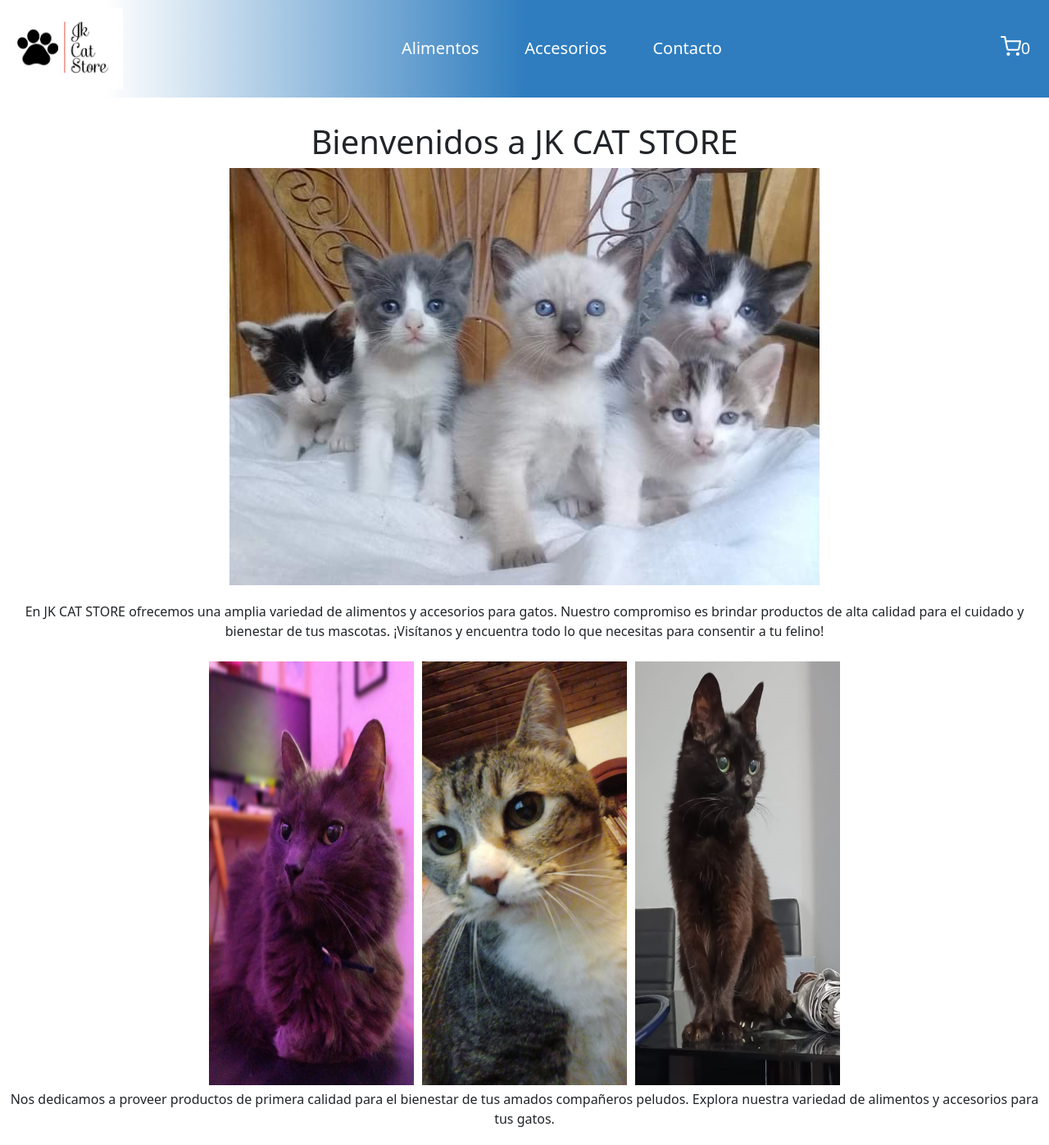
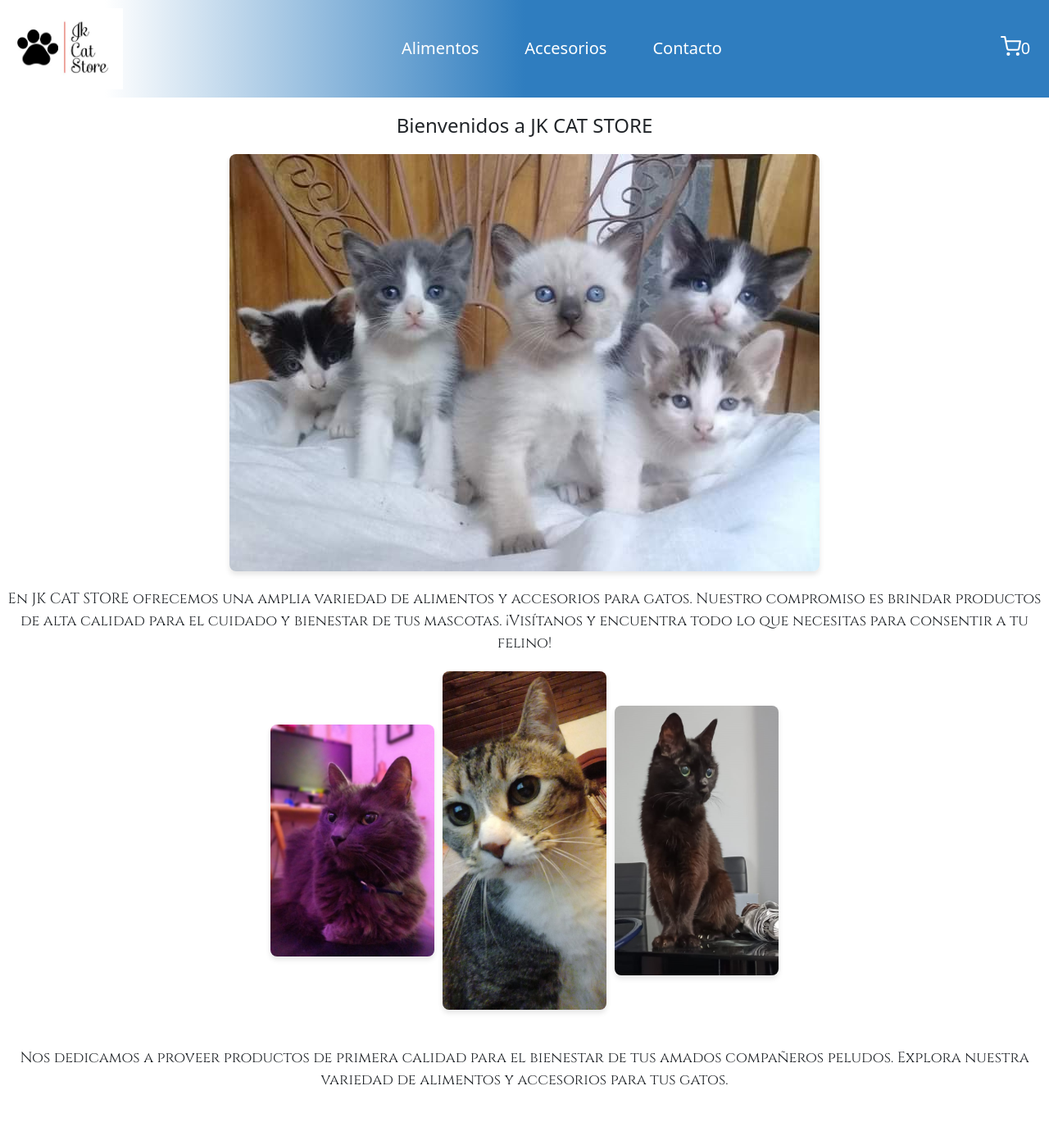
Before and after one commit to jennykischner/jk-cat-store, a React (Vite) app: page / in a window 1280 px wide. Shown: the top 1397 px of the page at 82% size. After the commit the page ends 1347 px from the top, so only its background shows below. Built offline with nearby package versions, Linux system fonts and the light colour scheme; a small style sheet from the web is missing.

Commit message:
agregue estilos en la pagina

```diff
--- a/App.jsx
+++ b/App.jsx
@@ -4,7 +4,6 @@ import ItemListContainer from "./src/components/ItemListContainer";
 import ItemDetailContainer from "./src/components/ItemDetailContainer";
 import Home from "./src/components/Home";
 import Cart from "./src/components/Cart";
-import CartWidget from "./src/components/CartWidget";
 import Alimentos from "./src/components/Alimentos";
 import Accesorios from "./src/components/Accesorios";
 import Contact from "./src/components/Contact";
@@ -16,7 +15,6 @@ const App = () => {
     <CartContextProvider>
     <BrowserRouter>
       <NavBar />
-      <CartWidget />
       <Routes>
         <Route exact path="/" element={<Home />} />
         <Route exact path="/cart" element={<Cart />} />
--- a/index.html
+++ b/index.html
@@ -14,6 +14,11 @@
   integrity="sha384-9ndCyUaIbzAi2FUVXJi0CjmCapSmO7SnpJef0486qhLnuZ2cdeRhO02iuK6FUUVM"
   crossorigin="anonymous"
 />
+<link
+rel="stylesheet"
+type="text/css"
+href="https://cdn.jsdelivr.net/npm/toastify-js/src/toastify.min.css"
+/>
 
     <title>JK CAT STORE</title>
   </head>
--- a/src/components/Cart.jsx
+++ b/src/components/Cart.jsx
@@ -44,6 +44,7 @@ const Cart = () => {
       <div className="cart__total">
         <p>Total de la compra: ${total}</p>
       </div>
+      <button className="finalizar-compra-button">Finalizar Compra</button>
     </div>
   );
 };
--- a/src/components/Count.jsx
+++ b/src/components/Count.jsx
@@ -17,9 +17,9 @@ const Count = ({ initialCount, onCountChange }) => {
 
   return (
     <div>
-      <button onClick={handleDecrement}>-</button>
+      <button className="product-count" onClick={handleDecrement}>-</button>
       <span>{count}</span>
-      <button onClick={handleIncrement}>+</button>
+      <button className="product-count" onClick={handleIncrement}>+</button>
     </div>
   );
 };
--- a/src/components/Home.jsx
+++ b/src/components/Home.jsx
@@ -1,37 +1,35 @@
 import React from 'react';
-
 
 const Home = () => {
   return (
-    <>
+    <div className="estilo-home">
       <h1 className="titulo-principal">Bienvenidos a JK CAT STORE</h1>
       <div className="Imagen-Principal">
         <img src="../src/assets/img/imagen-1.jpeg" alt="Tienda de mascotas" />
       </div>
+      <div className='contenido-principal'>
+        <div className='texto-izquierda'>
           <p className="parrafo-principal">
             En JK CAT STORE ofrecemos una amplia variedad de alimentos y accesorios
             para gatos. Nuestro compromiso es brindar productos de alta calidad para
             el cuidado y bienestar de tus mascotas. ¡Visítanos y encuentra todo lo
             que necesitas para consentir a tu felino!
           </p>
-
+        </div>
         <div className="image-container-principal">
-        <img src="../src/assets/img/imagen-2.jpeg" alt="" />
-        <img src="../src/assets/img/imagen-6.jpeg" alt="" />
-        <img src="../src/assets/img/imagen-4.jpeg" alt="" />
+          <img src="../src/assets/img/imagen-2.jpeg" alt=""  />
+          <img src="../src/assets/img/imagen-6.jpeg" alt=""  />
+          <img src="../src/assets/img/imagen-4.jpeg" alt=""  />
         </div>
-
+        <div className='texto-derecha'>
           <p className="parrafo-secundario">
             Nos dedicamos a proveer productos de primera calidad para el bienestar
             de tus amados compañeros peludos. Explora nuestra variedad de alimentos
             y accesorios para tus gatos.
           </p>
-
-
-
-
-
-    </>
+        </div>
+      </div>
+    </div>
   );
 };
 
--- a/src/components/Item.jsx
+++ b/src/components/Item.jsx
@@ -12,7 +12,7 @@ const Item = ({ itemId, name, price, image }) => {
         <Card.Text>Precio: ${price}</Card.Text>
 
         <Link to={`/items/${itemId}`}>
-          <Button variant="primary">Detalles</Button>
+          <Button className='card-button'>Detalles</Button>
         </Link>
 
       </Card.Body>
--- a/src/components/ItemDetail.jsx
+++ b/src/components/ItemDetail.jsx
@@ -3,6 +3,7 @@ import { useParams } from 'react-router-dom';
 import Count from './Count';
 import { Card } from 'react-bootstrap';
 import { CartContext } from '../context/CartContextProvide';
+
 
 const ItemDetail = ({ productos }) => {
   const { id } = useParams();
@@ -28,22 +29,24 @@ const ItemDetail = ({ productos }) => {
     setAddedToCart(true);
   };
 
+
   return (
-    <>
+    <div className="center-container">
       {filteredProducts.map((p) => (
-        <Card key={p.id}>
-          <Card.Img variant="top" src={p.image} alt={p.name} />
+        <Card key={p.id} className="product-card">
+          <Card.Img className="product-image" variant="top" src={p.image} alt={p.name}  />
           <Card.Body>
-            <Card.Title>{p.name}</Card.Title>
-            <Card.Text>{p.description}</Card.Text>
-            <Count initialCount={selectedQuantity} onCountChange={handleCountChange} />
-            <button onClick={() => handleAddToCart(p)}>Añadir al carrito</button>
-            {addedToCart && <p>Producto añadido al carrito</p>}
+            <Card.Title className="product-title">{p.name}</Card.Title>
+            <Card.Text className="product-description">{p.description}</Card.Text>
+            <Count  initialCount={selectedQuantity} onCountChange={handleCountChange}  />
+            <button onClick={() => handleAddToCart(p)} className="add-to-cart-button">Añadir al carrito</button>
+            {addedToCart && <p className="added-to-cart-message">Producto añadido al carrito</p>}
           </Card.Body>
         </Card>
       ))}
-    </>
+    </div>
   );
 };
 
+
 export default ItemDetail;
--- a/src/components/index.css
+++ b/src/components/index.css
@@ -1,6 +1,10 @@
 @import "@fortawesome/fontawesome-free/css/all.css";
 @import "@fortawesome/fontawesome-free/css/fontawesome.css";
 @import "@fortawesome/fontawesome-free/css/solid.css";
+
+/*Fuentes*/
+@import url('https://fonts.googleapis.com/css2?family=Cinzel:wght@400;700&family=Open+Sans:ital,wght@0,300;0,400;0,500;1,300;1,400;1,500&family=Quicksand:wght@300;400;500;600;700&display=swap');
+
 
 .Logo {
   width: 150px;
@@ -56,66 +60,79 @@
 
 
 /* Estilos para el contenedor principal */
+
 .estilo-home {
+  text-align: center;
+}
+
+.titulo-principal {
+  margin-top: 20px;
+  font-size: 24px;
+
+}
+
+.Imagen-Principal img {
+  margin-top: 20px;
+  display: block;
+  margin-left: auto;
+  margin-right: auto;
+  border-radius: 8px;
+  box-shadow: 0px 4px 6px rgba(0, 0, 0, 0.1);
+}
+
+.contenido-principal {
   display: flex;
   flex-direction: column;
   align-items: center;
-  max-width: 800px;
-  margin: 0 auto;
-  padding: 20px;
 }
 
-
-.titulo-principal {
+.texto-izquierda {
+  margin-top: 20px;
   text-align: center;
+  font-family: 'Cinzel', serif;
 }
 
-
-.Imagen-Principal {
-  text-align: center;
-  margin-bottom: 20px;
+.parrafo-principal {
+  font-size: 18px;
+  font-family: 'Cinzel', serif;
 }
 
-
-.Imagen-Principal img {
-  max-width: 100%;
-  height: auto;
-  display: block;
-  margin: 0 auto;
-}
-
-.estilo-home img {
-  display: block;
-  max-width: 100%;
-  height: auto;
+.image-container-principal {
+  display: flex;
+  justify-content: center;
+  align-items: center;
+  max-width: 800px;
   margin: 0 auto;
   margin-bottom: 20px;
 }
 
-
-.parrafo-principal,
-.parrafo-secundario {
-  text-align: center;
-  margin-bottom: 20px;
+.image-container-principal img {
+  max-width: 200px;
+  height: auto;
+  margin: 5px;
+  border-radius: 8px;
+  box-shadow: 0px 4px 6px rgba(0, 0, 0, 0.1);
+  transition: transform 0.3s ease-in-out;
 }
 
-
-.image-container-principal,
-.image-container-secundario {
-  display: flex;
-  justify-content: center;
-  max-width: 800px;
-  margin: 0 auto;
+.image-container-principal img:hover {
+  transform: scale(1.05);
 }
 
-
-.image-container-principal img,
-.image-container-secundario img {
-  max-width: 250px;
-  height: auto;
-  margin: 5px;
+.image-container-principal img:nth-child(2) {
+  max-width: 200px;
 }
 
+.texto-derecha {
+  margin-top: 20px;
+  text-align: center;
+  font-family: 'Cinzel', serif;
+}
+
+.parrafo-secundario {
+  font-size: 18px;
+  font-family: 'Cinzel', serif;
+}
 
 .Imagen-Footer {
   display: flex;
@@ -161,16 +178,19 @@
   font-size: 1.5rem;
   font-weight: bold;
   margin-bottom: 1rem;
+  font-family: 'Quicksand', sans-serif;
 }
 
 .card-text {
   font-size: 1rem;
   margin-bottom: 1rem;
+  font-family: 'Quicksand', sans-serif;
 }
 
 .card-button {
   width: 100%;
   border-radius: 4px;
+  background-color: #2c446b;
 }
 
 
@@ -191,16 +211,6 @@
 }
 
 
-.count-container {
-  display: flex;
-  align-items: center;
-  justify-content: center;
-  margin-top: 10px;
-}
-
-.count-container button {
-  margin: 0 5px;
-}
 
 
 /*Estilos para las Card de los detalles*/
@@ -225,13 +235,141 @@
 }
 
 
-.count-container {
+/*Estilos ItemDetail*/
+
+.center-container {
   display: flex;
+  justify-content: center;
   align-items: center;
-  justify-content: center;
+  height: 80vh;
+}
+
+.product-card {
+  max-width: 300px;
+  margin: 20px;
+}
+
+.product-image {
+  max-width: 100%;
+  height: auto;
+  border-radius: 8px;
+  box-shadow: 0px 4px 6px rgba(0, 0, 0, 0.1);
+}
+
+.product-title {
+  font-size: 1.5rem;
+  margin-bottom: 10px;
+}
+
+.product-description {
+  font-size: 1rem;
+  margin-bottom: 15px;
+}
+
+.product-count {
+  font-size: 1rem;
+  margin-bottom: 5px;
+  background-color: #2f7dbf;
+}
+
+span{
+  margin: 10px;
+  font-family: 'Quicksand', sans-serif;
+}
+
+.add-to-cart-button {
+  background-color:#2c446b;
+  color: white;
+  border: none;
+  padding: 10px 20px;
+  border-radius: 5px;
+  cursor: pointer;
+  transition: background-color 0.3s ease-in-out;
+  margin-top: 5px;
+}
+
+.add-to-cart-button:hover {
+  background-color: #2c446b;
+}
+
+.added-to-cart-message {
+  font-size: 0.9rem;
+  color: #2c446b;
   margin-top: 10px;
 }
 
-.count-container button {
-  margin: 0 5px;
+
+
+
+
+/* Estilos Cart*/
+
+.cart {
+  max-width: 800px;
+  margin: 0 auto;
+  padding: 20px;
+  border: 1px solid #ddd;
+  border-radius: 8px;
+  box-shadow: 0px 4px 10px rgba(0, 0, 0, 0.1);
 }
+
+.cart__product {
+  display: flex;
+  justify-content: space-between;
+  align-items: center;
+  margin-bottom: 20px;
+  padding-bottom: 20px;
+  border-bottom: 1px solid #ddd;
+}
+
+.cart__product--info {
+  display: flex;
+  align-items: center;
+}
+
+.cart__product--title {
+  font-family: 'Cinzel', serif;
+  font-weight: bold;
+  font-size: 1.2rem;
+  margin-right: 15px;
+}
+
+.cart__product--quantity,
+.cart__product--price,
+.cart__product--total {
+  text-align: center;
+  flex: 1;
+  font-family: 'Quicksand', sans-serif;
+  display: flex;
+  flex-direction: column;
+  margin: 10px;
+}
+
+.cart__product--remove {
+  background-color: transparent;
+  border: none;
+  color: black;
+  cursor: pointer;
+  font-size: 1.2rem;
+}
+
+.cart__subtotal,
+.cart__total {
+  text-align: right;
+  margin-top: 30px;
+}
+
+.cart__subtotal p,
+.cart__total p {
+  font-family: 'Cinzel', serif;
+  font-weight: bold;
+  font-size: 1.2rem;
+  margin: 5px 0;
+}
+
+.finalizar-compra-button {
+  font-size: 1rem;
+  margin-bottom: 5px;
+  background-color: #2f7dbf;
+  color: white;
+}
```
Also changed, not shown: 1 other file (tests, documents, lock files or other folders). Lines whose indentation alone changed are shown as unchanged.
